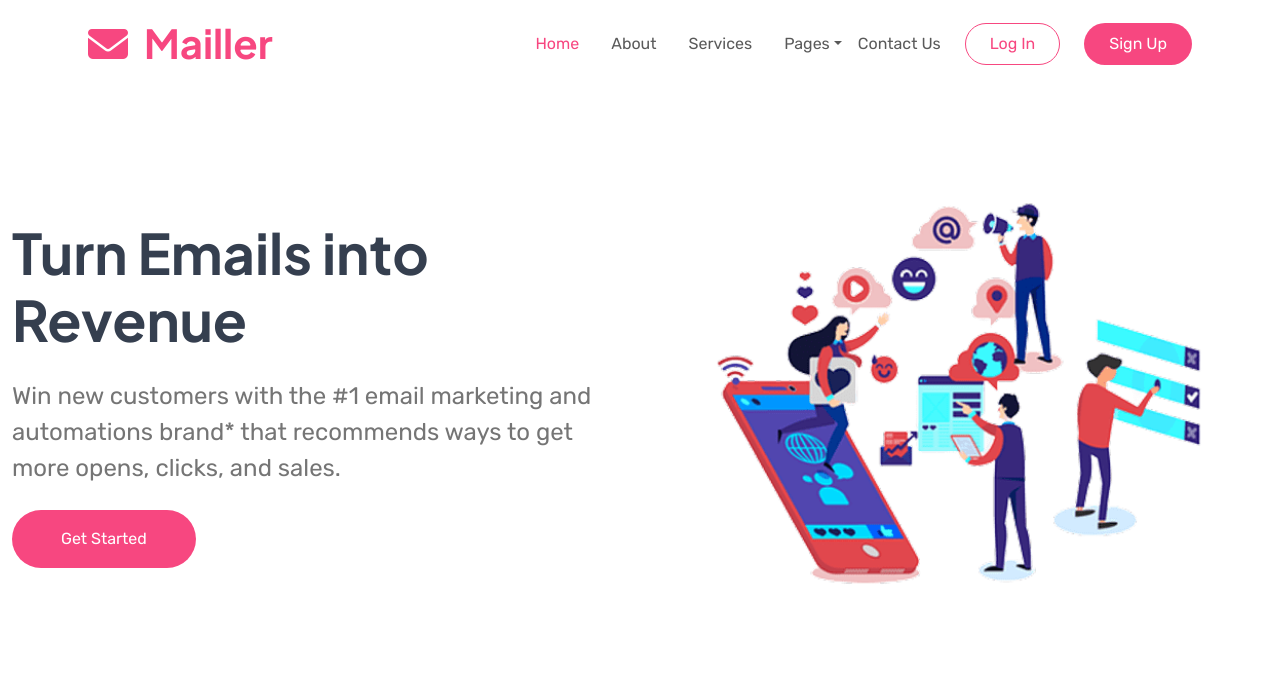
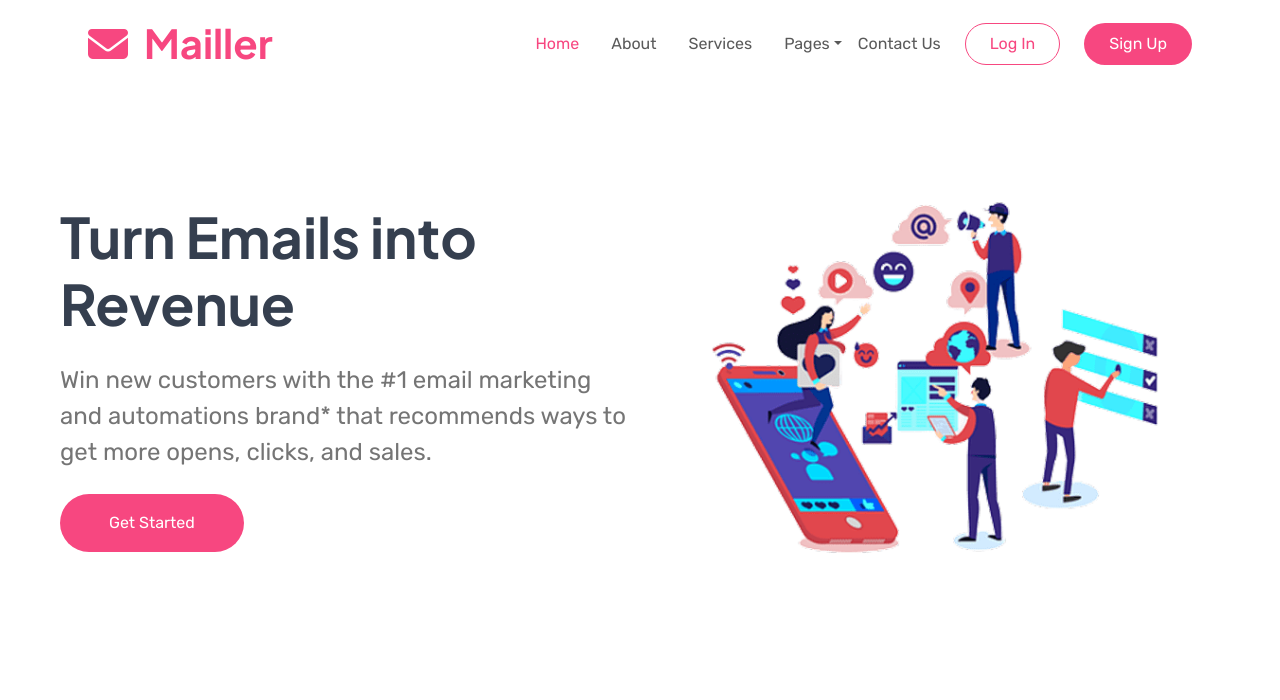
Before and after one commit to krisha2551/Mailler-Website-Bootstrap, a plain HTML site: page index.html in a window 1280 px wide. Shown: the top 700 px of the page. Drawn offline with Linux system fonts and the light colour scheme.

Commit message:
Add files via upload

```diff
--- a/index.html
+++ b/index.html
@@ -68,7 +68,7 @@
             </nav>
 
             <div class="animatad">
-                <div class="row gy-5 align-items-center">
+                <div class="row gy-5 px-5 align-items-center">
                     <div class="col-lg-6">
                         <h1 class="display-4 mb-4 fw-bold">
                             Turn Emails into Revenue
```
